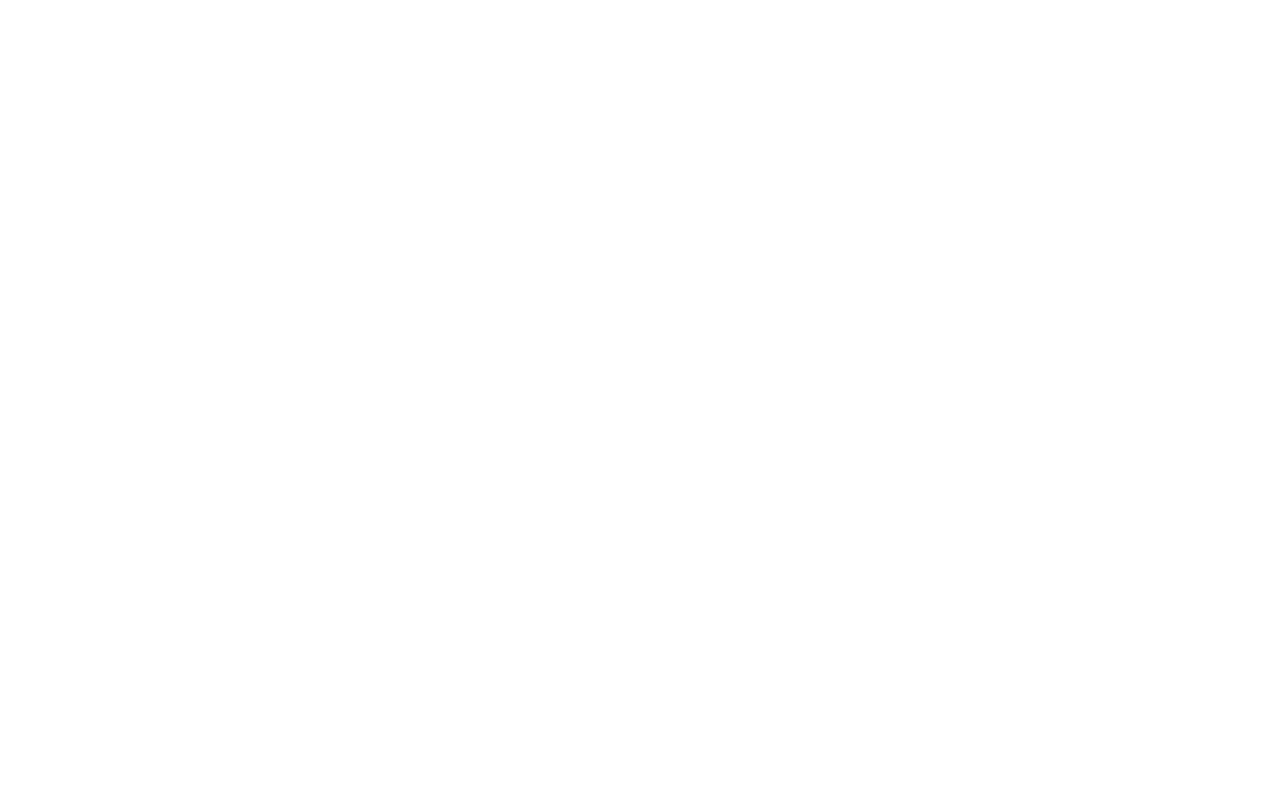
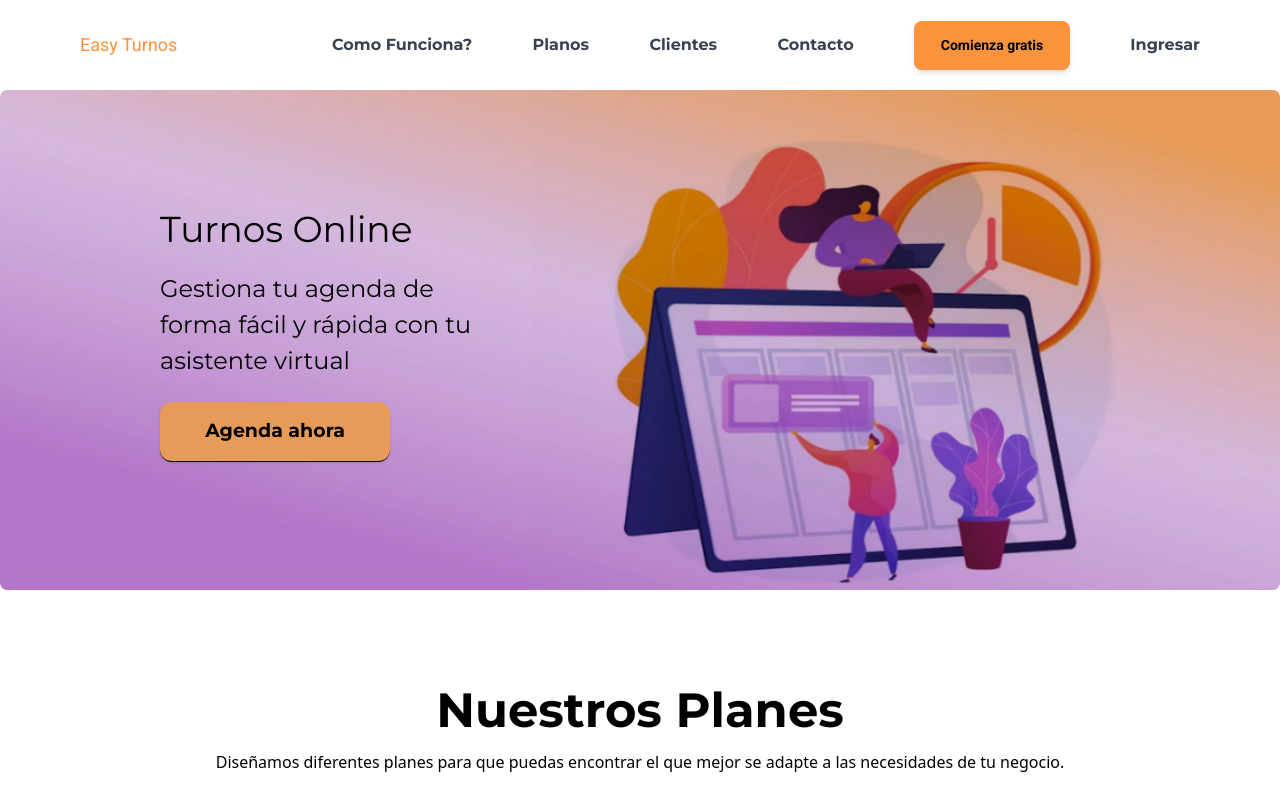
Before and after one commit to NoCountrySimulacion/EasyTurnos, a React (Vite) app in the folder Frontend/: page /planes in a window 1280 px wide. Before the commit this address had no page. Shown: the top 800 px of the page. Built offline with nearby package versions, Linux system fonts and the light colour scheme; a web font is replaced by a local one.

Commit message:
fix: changePlanesComponentTitleLenguage

```diff
--- a/Frontend/src/landing/components/planos/Planos.tsx
+++ b/Frontend/src/landing/components/planos/Planes.tsx
@@ -1,11 +1,11 @@
 // src/components/Planos.tsx
 import { plans } from '../../../landing/components/planos/constants/infoPlanos'
 
-export default function Planos(): JSX.Element {
+export default function Planes(): JSX.Element {
 	return (
 		<div className='flex flex-col items-center py-12'>
 			<h2 className='text-5xl font-montserrat font-semibold mb-4'>
-				Nuestros Planos
+				Nuestros Planes
 			</h2>
 			<p className='text-center mb-12'>
 				Diseñamos diferentes planes para que puedas encontrar el que mejor se
--- a/Frontend/src/routes/AppRoutes.tsx
+++ b/Frontend/src/routes/AppRoutes.tsx
@@ -2,7 +2,7 @@ import { BrowserRouter, Routes, Route } from 'react-router-dom'
 import Home from '../professional/pages/Home'
 import Landing from '../landing/pages/Landing'
 import LaoutLanding from '../layout/pages/LayoutLanding'
-import Planos from '../landing/components/planos/Planos'
+import Planes from '../landing/components/planos/Planes'
 import ComoFunciona from '../landing/components/comoFunciona/ComoFunciona'
 import Clientes from '../landing/components/clientes/Clientes'
 import SignUpModal from '../auth/components/form/SingUpModal'
@@ -17,7 +17,7 @@ export default function AppRoutes() {
 				<Route element={<LaoutLanding />}>
 					<Route path='/' element={<Landing />} />
 					<Route path='/comofunciona' element={<ComoFunciona />} />
-					<Route path='/planos' element={<Planos />} />
+					<Route path='/planes' element={<Planes />} />
 					<Route path='/clientes' element={<Clientes />} />
 					<Route path='/login' element={<LoginModal />} />
 					<Route path='/loginOptions' element={<LoginOptionsModal />} />
```
